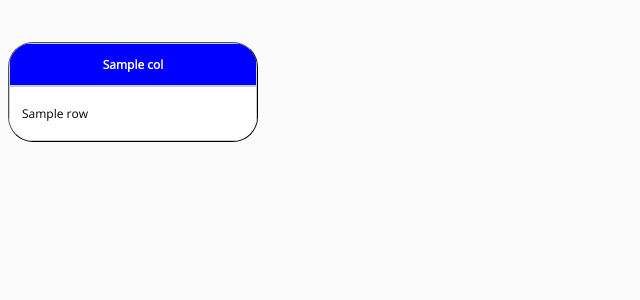
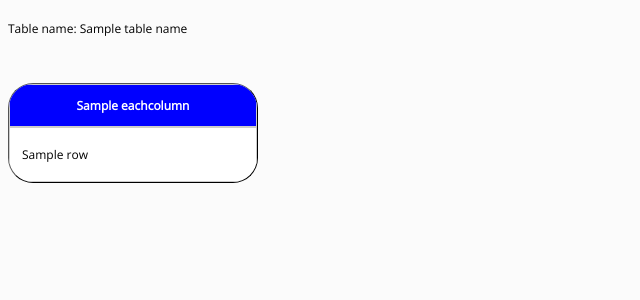
Before and after one commit to DeanHI/SQLizer, a Flask app: template templates/tables.html in a window 1280 px wide. Shown: the top 300 px of the page, without its empty margins (0-640 px from the left). Run offline with Flask 2, Linux system fonts and the light colour scheme; the template is opened without the code that fills it: most values are stand-ins (such as "Sample title", 1, 10 or a date in 2020).

Commit message:
Update viewtables.html

```diff
--- a/templates/viewtables.html
+++ b/templates/viewtables.html
@@ -6,9 +6,40 @@
 <head>
 </head>
 <body>
-{%block table%}
-{%endblock%}
 
+
+		{% for name in table_names %}
+		<p>Table name:   {{name}}</p>
+
+		{%for columns in all_tables_columns%}<table border="1">
+
+			<thead class="tablehead">
+
+
+			{%for eachcolumn in columns%}
+			<th>{{eachcolumn}}</th>
+			{% endfor %}
+
+			</thead>
+
+
+
+			{% for allvalues in all_tables_values %}
+			<tbody class="tablebody">
+
+			<tr>{% for row in allvalues%}</tr>
+					{% for value in row %}
+					<td>{{(value)}}</td>
+					{% endfor %}
+				{% endfor %}
+
+
+			<br><br>
+			</tbody>
+			{% endfor %}
+		</table><br><br><br>
+		{% endfor %}
+		{% endfor %}
 
 </body>
 </html>
```
